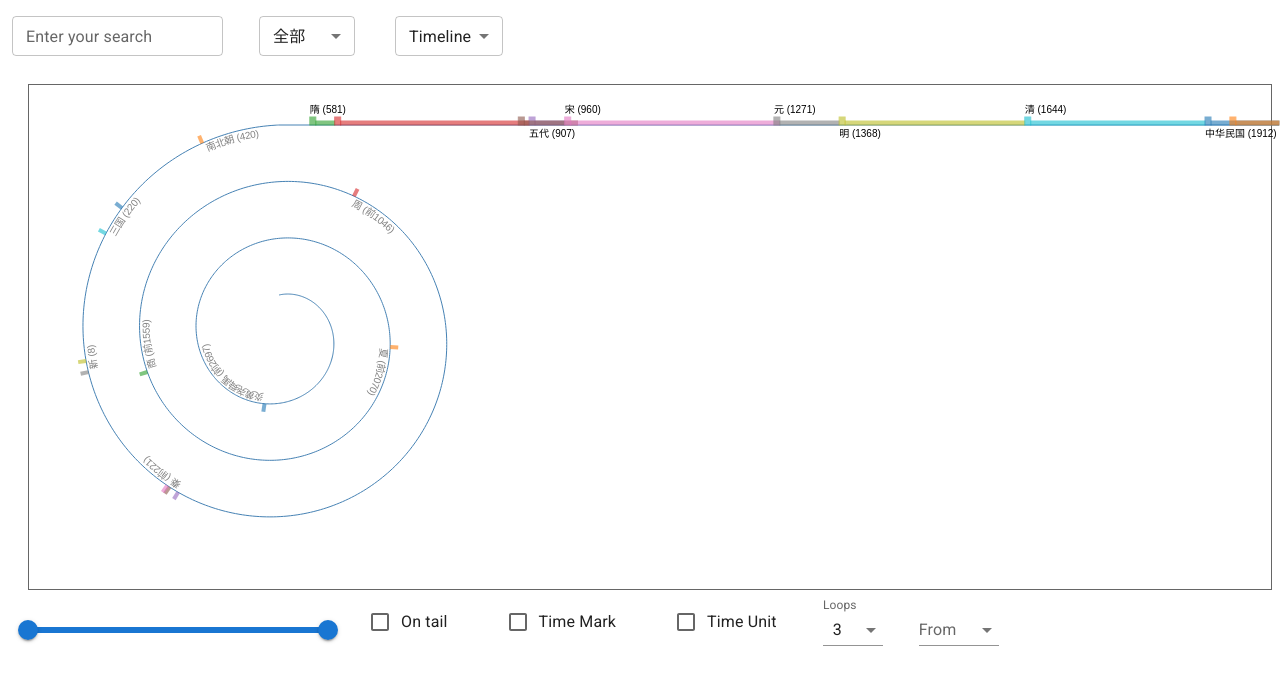
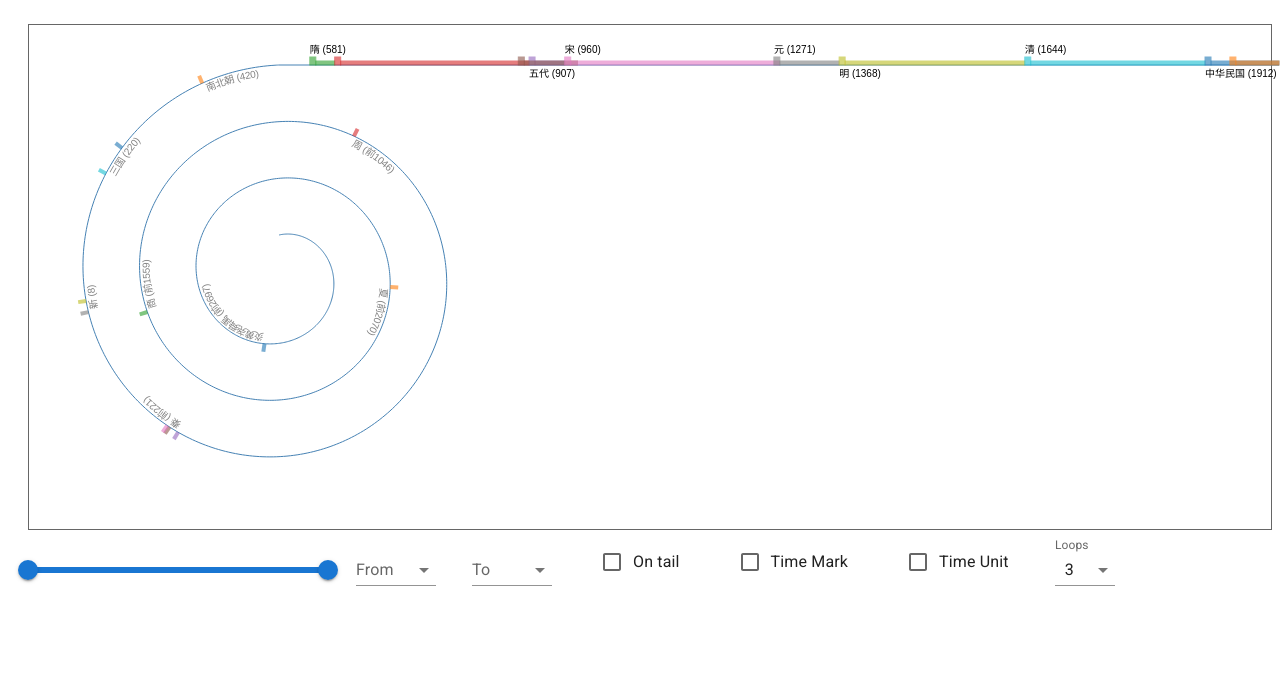
Before and after one commit to syao1979/timeline, a React (Create React App) app: page / in a window 1280 px wide. Shown: the top 682 px of the page. Built offline with nearby package versions, Linux system fonts and the light colour scheme.

Commit message:
from and to controls

```diff
--- a/src/components/Controller/Controller.jsx
+++ b/src/components/Controller/Controller.jsx
@@ -95,14 +95,8 @@ const Controller = () => {
           </MenuItem>
         ))
       : null;
-  //   return (
-  //     <div>
-  //       <Gantt />
-  //     </div>
-  //   );
 
-  return (
-    <>
+  const mainControl = (
     <div style={{ display: "flex", alignItems: "center" }}>
       <TextField
         value={searchString}
@@ -147,6 +141,12 @@ const Controller = () => {
         </Select>
       </FormControl>
     </div>
+  );
+
+  const withControl = false;
+  return (
+    <>
+      {withControl && mainControl}
       {displayType === "Tree" ? (
         <OrgChart nodeDataArray={nodeDataArray} />
       ) : displayType === "Gantt" ? (
--- a/src/components/D3/TimelineSpiral/TimelineSpiral.jsx
+++ b/src/components/D3/TimelineSpiral/TimelineSpiral.jsx
@@ -43,6 +43,8 @@ const TimelineSpiral = ({
   const [spiralLoop, setSpiralLoops] = useState(SPIRAL_LOOP_ARRAY[1]);
   const [timeHeadArray, setTimeHeadArray] = useState({});
   const [timeHead, setTimeHead] = useState("");
+  const [timeButtArray, setTimeButtArray] = useState({});
+  const [timeButt, setTimeButt] = useState("");
   const [tailOnly, setTailOnly] = useState(false);
   const [showTimeMark, setShowTimeMark] = useState(false);
   const [showTimeUnitBar, setShowTimeUnitBar] = useState(false);
@@ -59,11 +61,12 @@ const TimelineSpiral = ({
   useEffect(() => {
     const ordered = [];
     const lookup = {};
-    timelineData.forEach((d) => {
+    timelineData.forEach((d, idx) => {
       ordered.push([d.start, d.name]);
-      lookup[d.name] = d.start;
+      lookup[d.name] = { start: d.start, index: idx };
     });
     setTimeHeadArray({ ordered, lookup });
+    setTimeButtArray({ ordered: ordered.slice(1), lookup });
   }, []);
 
   useEffect(() => {
@@ -218,6 +221,7 @@ const TimelineSpiral = ({
         )
       : { x: 0, y: -200 };
   };
+
   const buildData = () => {
     const spiralLen = plotConfig.spiralLen;
     const path = plotConfig.path;
@@ -235,6 +239,7 @@ const TimelineSpiral = ({
 
     const spiralBlocks = []; // the spiral block data
     const tailBlocks = [];
+
     for (let i = 0; i < timelineData.length; i++) {
       const d = timelineData[i];
       if (d.start >= yearWindow[0] && d.start <= yearWindow[1]) {
@@ -778,10 +783,11 @@ const TimelineSpiral = ({
             d.group_end_year !== undefined
               ? ` [${d.group_end_year - d.group_start_year}]`
               : ""
-          }` +
-          ` [x=${d.x.toFixed(1)}, y=${d.y.toFixed(1)}; g_start_y=${
-            d.group_start_year
-          }; g_end_year=${d.group_end_year}]`
+          }`
+        // +
+        // ` [x=${d.x.toFixed(1)}, y=${d.y.toFixed(1)}; g_start_y=${
+        //   d.group_start_year
+        // }; g_end_year=${d.group_end_year}]`
       );
     };
     const tooltip = d3
@@ -857,12 +863,35 @@ const TimelineSpiral = ({
 
   const handleTimeHeadChange = (e) => {
     const value = e.target.value;
-    const range = [timeHeadArray.lookup[value], yearWindow[1]];
+    const order = timeHeadArray.lookup[value];
+    if (order.index >= timeHeadArray.lookup[timeButt].index) return; // range zero or crossed
+
+    const range = [
+      order.start,
+      timeButt ? timeHeadArray.lookup[timeButt].start : yearWindow[1],
+    ];
     setTimeHead(value);
+
+    setTimeButtArray({
+      ordered: timeHeadArray.ordered.slice(order.index + 1),
+      lookup: timeHeadArray.lookup,
+    });
     setYearLimits(range);
     setYearWindow(range);
   };
 
+  const handleTimeButtChange = (e) => {
+    const value = e.target.value;
+    const order = timeHeadArray.lookup[value];
+    const range = [
+      timeHead ? timeHeadArray.lookup[timeHead].start : yearWindow[0],
+      order.start,
+    ];
+    setTimeButt(value);
+    setYearLimits(range);
+    setYearWindow(range);
+  };
+  // console.log(timeHead, timeButt, yearLimits, yearWindow, "[time head/butt]");
   const control = spiralConfig && Object.keys(timeHeadArray).length > 0;
 
   return (
@@ -892,6 +921,21 @@ const TimelineSpiral = ({
             limits={yearLimits}
             value={yearWindow}
             handleChange={handleYearRangeChange}
+          />
+
+          <SelectCtl
+            label="From"
+            value={timeHead}
+            valueArray={timeHeadArray.ordered?.map((d) => d[1])}
+            handleChange={handleTimeHeadChange}
+            width={80}
+          />
+          <SelectCtl
+            label="To"
+            value={timeButt}
+            valueArray={timeButtArray.ordered?.map((d) => d[1])}
+            handleChange={handleTimeButtChange}
+            width={80}
           />
 
           <FormGroup style={{ marginLeft: 40 }}>
@@ -936,13 +980,6 @@ const TimelineSpiral = ({
             valueArray={SPIRAL_LOOP_ARRAY}
             handleChange={handleSpiralLoopChange}
           />
-          <SelectCtl
-            label="From"
-            value={timeHead}
-            valueArray={timeHeadArray.ordered?.map((d) => d[1])}
-            handleChange={handleTimeHeadChange}
-            width={80}
-          />
         </div>
       ) : null}
     </>
```
Lines whose indentation alone changed are shown as unchanged.
